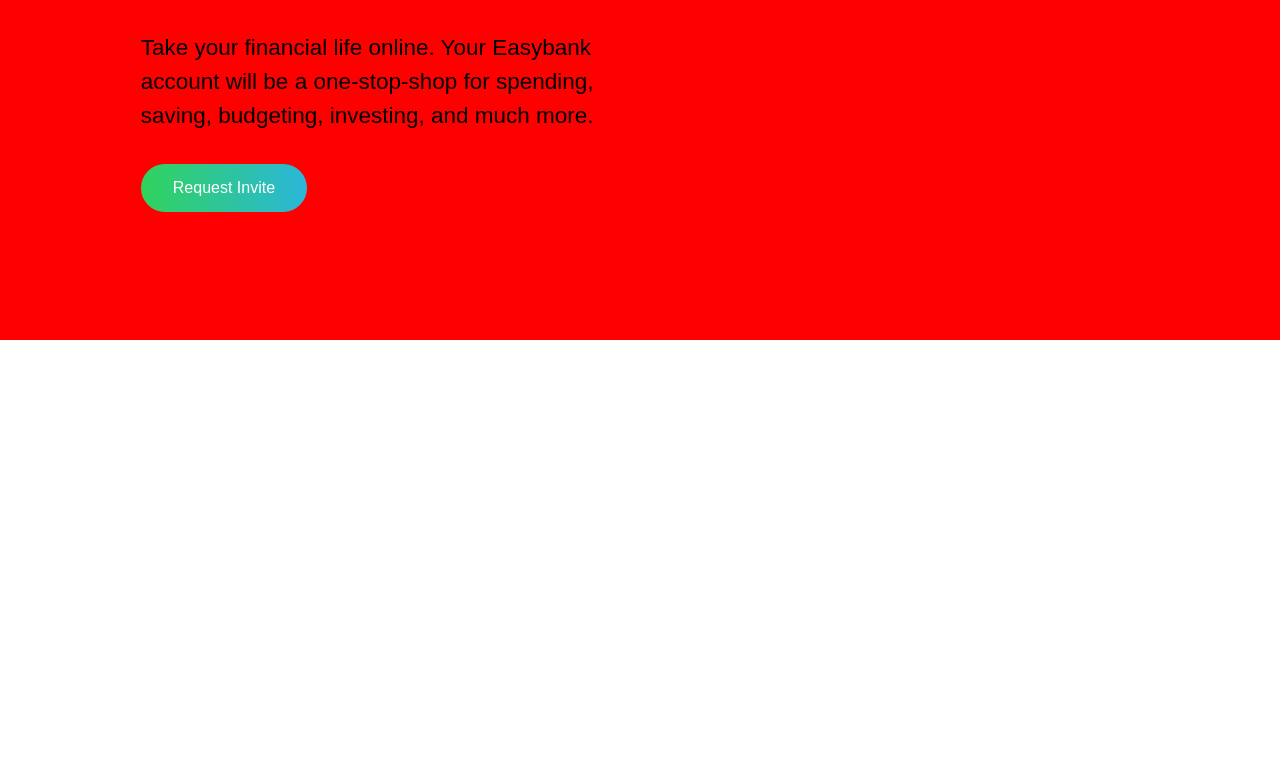
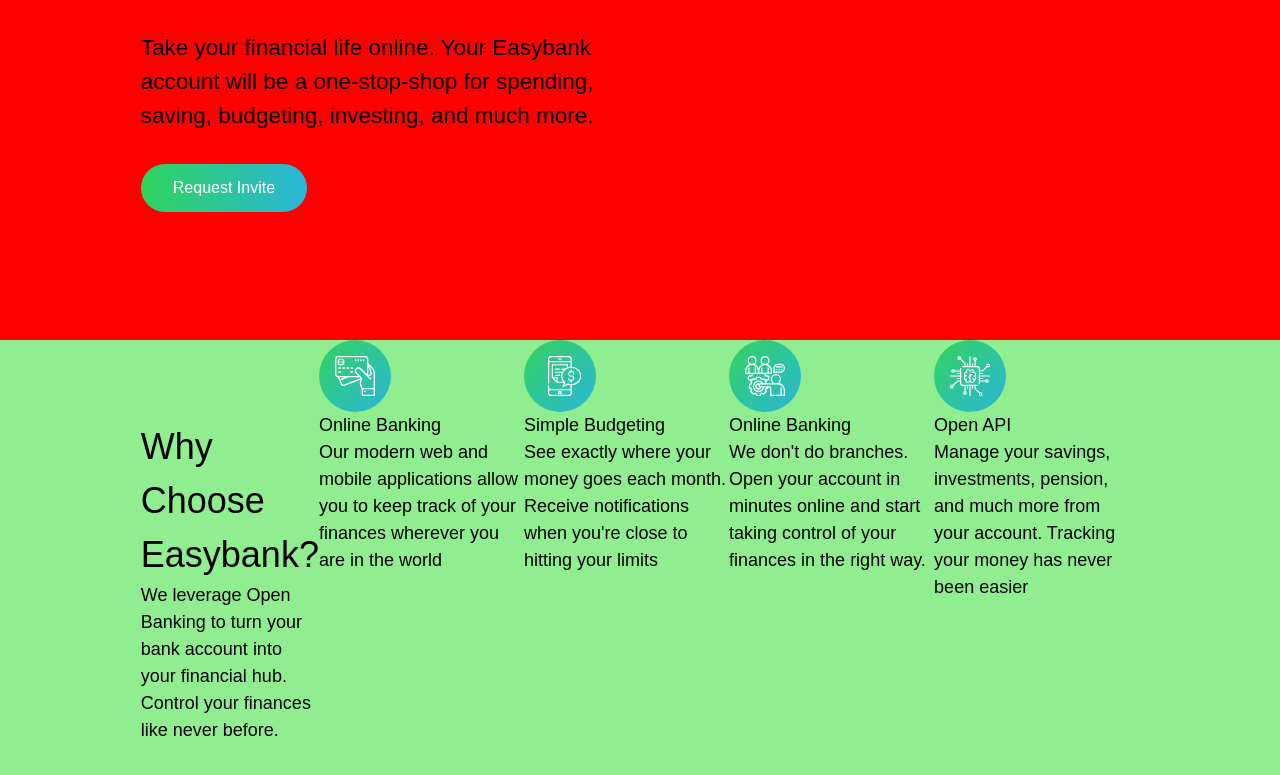
Before and after one commit to gschultz49/frontendmentor, a Next.js app in the folder challenges/easybank-landing-page-master/src/: page / in a window 1280 px wide. Shown: the part 361-1136 px from the top of the page. Before the commit the page ends 800 px from the top, so only its background shows below. Built offline with nearby package versions, Linux system fonts and the light colour scheme.

Commit message:
images are rendering

```diff
--- a/challenges/easybank-landing-page-master/src/components/splash.tsx
+++ b/challenges/easybank-landing-page-master/src/components/splash.tsx
@@ -4,20 +4,33 @@
 const Splash = () => {
   return (
     <section id="splash" className="flex">
-      <section id="splash-content" className="flex-1 align-middle py-32">
+      <>
+        <LeftSplash />
+        <RightSplash />
+      </>
+    </section>
+  );
+};
+
+const LeftSplash = () => {
+  return (
+    <section id="splash-left" className="flex-1 align-middle py-32">
       <h3 className="align-baseline"> Next generation digital banking</h3>
       <p>
         Take your financial life online. Your Easybank account will be a
-          one-stop-shop for spending, saving, budgeting, investing, and much
-          more.
+        one-stop-shop for spending, saving, budgeting, investing, and much more.
       </p>
       <section>
         <Button label={"Request Invite"} />
       </section>
     </section>
-      <section className="flex-1 align-middle">
+  );
+};
+
+const RightSplash = () => {
+  return (
+    <section id="splash-left" className="flex-1 align-middle">
       <h1> photo meeee</h1>
-      </section>
     </section>
   );
 };
--- a/challenges/easybank-landing-page-master/src/components/whyChoose.tsx
+++ b/challenges/easybank-landing-page-master/src/components/whyChoose.tsx
@@ -1,3 +1,72 @@
-export function WhyChose(props) {
-  return <h1>Why choose?</h1>;
-}
+import BodyContainer from "./body-container";
+import WhyChooseCard from "./whyChooseCard";
+
+const WhyChoose = () => {
+  return (
+    <section id="whyChoose" className="flex">
+      <>
+        <WhyChooseTop />
+        <WhyChooseGrid />
+      </>
+    </section>
+  );
+};
+
+const WhyChooseTop = () => {
+  return (
+    <section id="whyChoose-top" className="flex mb-4">
+      <div className="w-full">
+        <h3>Why Choose Easybank?</h3>
+        <p>
+          We leverage Open Banking to turn your bank account into your financial
+          hub.
+        </p>
+        <p>Control your finances like never before.</p>
+      </div>
+    </section>
+  );
+};
+
+const WhyChooseGrid = () => {
+  interface whyChooseCard {
+    img: string;
+    title: string;
+    description: string;
+  }
+  const whyChooseCards: whyChooseCard[] = [
+    {
+      img: "icon-online.svg",
+      title: "Online Banking",
+      description:
+        "Our modern web and mobile applications allow you to keep track of your finances wherever you are in the world"
+    },
+    {
+      img: "icon-budgeting.svg",
+      title: "Simple Budgeting",
+      description:
+        "See exactly where your money goes each month. Receive notifications when you're close to hitting your limits"
+    },
+    {
+      img: "icon-onboarding.svg",
+      title: "Online Banking",
+      description:
+        "We don't do branches. Open your account in minutes online and start taking control of your finances in the right way."
+    },
+    {
+      img: "icon-api.svg",
+      title: "Open API",
+      description:
+        "Manage your savings, investments, pension, and much more from your account. Tracking your money has never been easier"
+    }
+  ];
+  return (
+    <section id="whyChoose-grid" className="flex">
+      {whyChooseCards.map(card => {
+        return <WhyChooseCard card={card} />;
+      })}
+    </section>
+  );
+};
+
+const WhyChooseContainer = BodyContainer(WhyChoose);
+export default WhyChooseContainer;
--- /dev/null
+++ b/challenges/easybank-landing-page-master/src/components/whyChooseCard.tsx
@@ -0,0 +1,14 @@
+const WhyChooseCard = props => {
+  const { img, title, description } = props.card;
+  const imgLocation = `/images/${img}`;
+
+  return (
+    <section className="whyChooseCard w-1/4">
+      <img src={imgLocation} alt={title}></img>
+      <h1>{title}</h1>
+      <p>{description}</p>
+    </section>
+  );
+};
+
+export default WhyChooseCard;
--- a/challenges/easybank-landing-page-master/src/pages/index.tsx
+++ b/challenges/easybank-landing-page-master/src/pages/index.tsx
@@ -1,6 +1,6 @@
 import Navigation from "../components/navigation";
 import Splash from "../components/splash";
-import { WhyChose } from "../components/whyChoose";
+import WhyChose from "../components/whyChoose";
 import { Articles } from "../components/articles";
 
 const App = () => {
@@ -9,8 +9,8 @@
     <>
       <Navigation id={"navigation-container"} />
       <Splash id={"splash-container"} />
-      {/* <WhyChose />
-      <Articles /> */}
+      <WhyChose id={"whyChoose-container"} />
+      {/*<Articles /> */}
     </>
   );
 };
--- a/challenges/easybank-landing-page-master/src/styles/global.css
+++ b/challenges/easybank-landing-page-master/src/styles/global.css
@@ -56,12 +56,24 @@
 }
 
 
-#splash-content > h3{
+#splash-left > h3{
   font-size: calc(var(--main-font-size) * 3.5);
   line-height: calc(var(--main-font-size) * 4.0);
 }
 
-#splash-content > p{
+#splash-left > p{
   font-size: calc(var(--main-font-size) * 1.25);
   @apply py-8;
 }
+
+
+#whyChoose-container{
+  background-color: lightgreen;
+}
+
+#whyChoose-top {
+  @apply py-20;
+}
+#whyChoose-top h3{
+  font-size: calc(var(--main-font-size) * 2.0)
+}
```
Lines whose indentation alone changed are shown as unchanged.
